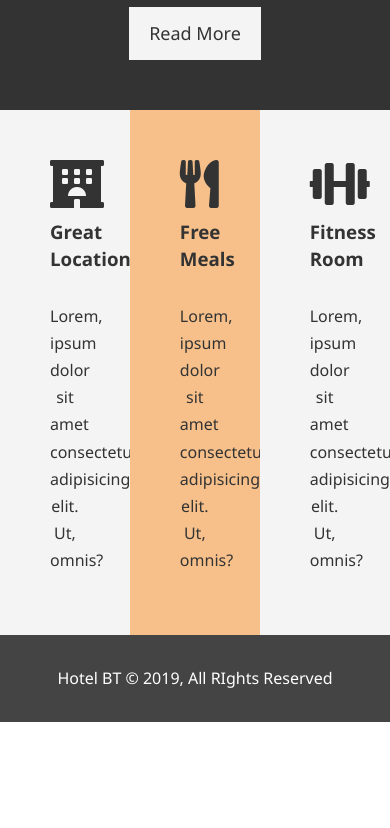
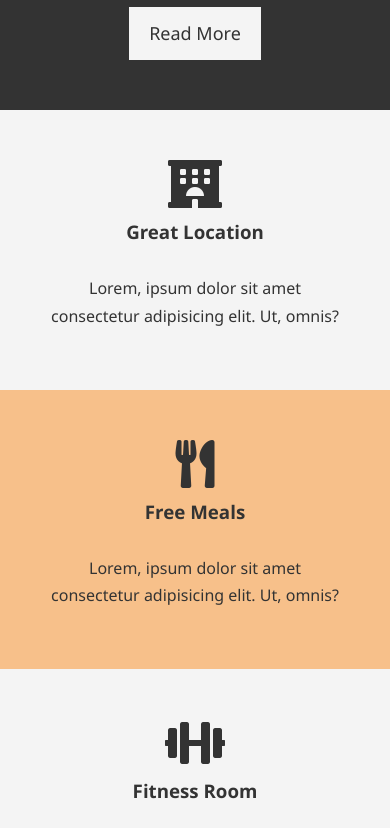
Before and after one commit to IPRIESPM/hotel-website, a website built with Vite: page index.html in a window 390 px wide. Shown: the part 1581-2409 px from the top of the page. Before the commit the page ends 2303 px from the top, so only its background shows below. Built offline with nearby package versions, Linux system fonts and the light colour scheme.

Commit message:
feat(features section): :sparkles: add media query

```diff
--- a/assets/css/features.css
+++ b/assets/css/features.css
@@ -7,4 +7,9 @@
     & i {
         margin-bottom: 10px;
     }
+
+    @media screen and (width <=600px) {
+        width: 100%;
+        float: none;
+    }
 }
```
